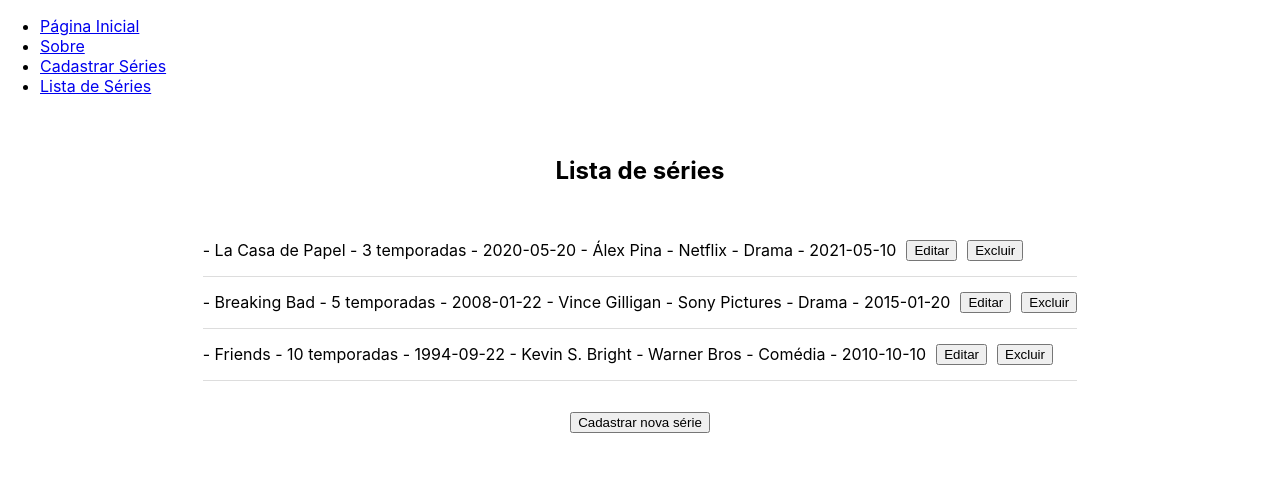
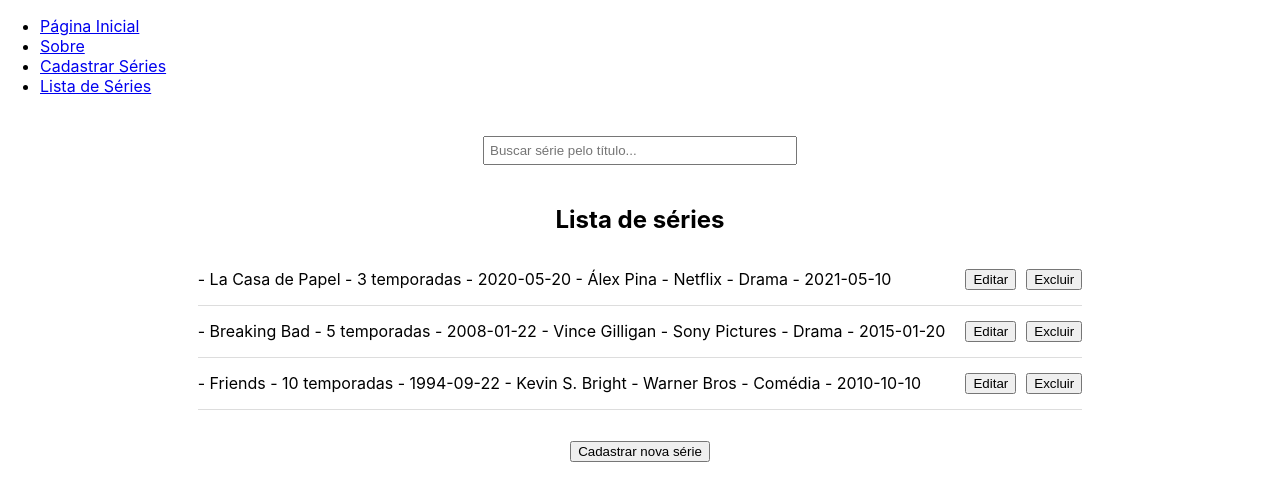
Before and after one commit to voyydless/series-journal, a React (Create React App) app: page /lista in a window 1280 px wide. Shown: the top 500 px of the page. Built offline with nearby package versions, Linux system fonts and the light colour scheme.

Commit message:
feat: implement series management with add, edit, and delete functionalities

```diff
--- a/src/App.jsx
+++ b/src/App.jsx
@@ -1,4 +1,4 @@
-import React from 'react';
+import React, { useState } from 'react';
 import { BrowserRouter, Routes, Route } from 'react-router-dom';
 import NavBar from './components/NavBar';
 import HomePage from './pages/Home';
@@ -7,15 +7,32 @@ import About from './pages/About';
 import ListSeries from './pages/SerieList';
 
 function App() {
+  const [series, setSeries] = useState([
+    { id: 1, title: 'La Casa de Papel', seasons: 3, releaseDate: '2020-05-20', director: 'Álex Pina', studio: 'Netflix', category: 'Drama', watchDate: '2021-05-10' },
+    { id: 2, title: 'Breaking Bad', seasons: 5, releaseDate: '2008-01-22', director: 'Vince Gilligan', studio: 'Sony Pictures', category: 'Drama', watchDate: '2015-01-20' },
+    { id: 3, title: 'Friends', seasons: 10, releaseDate: '1994-09-22', director: 'Kevin S. Bright', studio: 'Warner Bros', category: 'Comédia', watchDate: '2010-10-10' }
+  ]);
+
+  const addSeries = (newSeries) => {
+    setSeries([...series, { ...newSeries, id: Date.now() }]);
+  };
+
+  const deleteSeries = (id) => {
+    setSeries(series.filter(item => item.id !== id));
+  };
+
+  const editSeries = (id, updatedSeries) => {
+    setSeries(series.map(item => item.id === id ? updatedSeries : item));
+  };
+
   return (
     <BrowserRouter>
       <NavBar />
-
       <Routes>
         <Route path="/" element={<HomePage />} />
-        <Route path="/cadastrar" element={<RegisterSeries />} />
-        <Route path="sobre" element={<About />}/>
-        <Route path="/lista" element={<ListSeries />} />
+        <Route path="/cadastrar" element={<RegisterSeries addSeries={addSeries} />} />
+        <Route path="/sobre" element={<About />}/>
+        <Route path="/lista" element={<ListSeries series={series} deleteSeries={deleteSeries} editSeries={editSeries} />} />
       </Routes>
     </BrowserRouter>
   );
--- a/src/components/SerieForm/index.jsx
+++ b/src/components/SerieForm/index.jsx
@@ -1,15 +1,13 @@
 import React, { useState } from 'react';
 
-function SerieForm() {
-  const [formData, setFormData] = useState({
-    titulo: '',
-    temporadas: '',
-    dataLancamento: '',
-    diretor: '',
-    produtora: '',
-    categoria: '',
-    dataAssistido: ''
-  });
+function SerieForm({ addSeries }) {
+  const initialState = {
+    title: '', seasons: '', releaseDate: '', director: '', studio: '', category: '', watchDate: ''
+  };
+
+  const [formData, setFormData] = useState(initialState);
+  const [errorMsg, setErrorMsg] = useState('');
+  const [successMsg, setSuccessMsg] = useState('');
 
   const handleChange = (e) => {
     setFormData({ ...formData, [e.target.name]: e.target.value });
@@ -17,48 +15,75 @@ function SerieForm() {
 
   const handleSubmit = (e) => {
     e.preventDefault();
-    console.log('Dados do formulário:', formData);
+    setErrorMsg('');
+    setSuccessMsg('');
+
+    if (!formData.title.trim() || !formData.director.trim() || !formData.studio.trim()) {
+      setErrorMsg('Os campos de texto não podem estar vazios ou conter apenas espaços.');
+      return;
+    }
+
+    if (Number(formData.seasons) <= 0) {
+      setErrorMsg('O número de temporadas deve ser maior que zero.');
+      return;
+    }
+
+    addSeries(formData);
+    setSuccessMsg('Série cadastrada com sucesso!');
+    setFormData(initialState);
   };
 
   return (
-    <div style={{ textAlign: 'center' }}>
+    <div style={{ display: 'flex', flexDirection: 'column', alignItems: 'center' }}>
       <h2>Cadastrar séries</h2>
-      <form
-        onSubmit={handleSubmit}
-        style={{ display: 'flex', flexDirection: 'column', gap: '8px', alignItems: 'flex-end' }}
-      >
+
+      <form onSubmit={handleSubmit} style={{ display: 'flex', flexDirection: 'column', gap: '8px', alignItems: 'flex-end' }}>
         <div>
           <label>Título:</label>
-          <input type="text" name="titulo" value={formData.titulo} onChange={handleChange} required />
+          <input type="text" name="title" value={formData.title} onChange={handleChange} required />
         </div>
         <div>
           <label>Número de Temporadas:</label>
-          <input type="number" name="temporadas" value={formData.temporadas} onChange={handleChange} required />
+          <input type="number" name="seasons" value={formData.seasons} onChange={handleChange} required />
         </div>
         <div>
           <label>Data de Lançamento da Temporada:</label>
-          <input type="date" name="dataLancamento" value={formData.dataLancamento} onChange={handleChange} required />
+          <input type="date" name="releaseDate" value={formData.releaseDate} onChange={handleChange} required />
         </div>
         <div>
           <label>Diretor:</label>
-          <input type="text" name="diretor" value={formData.diretor} onChange={handleChange} required />
+          <input type="text" name="director" value={formData.director} onChange={handleChange} required />
         </div>
         <div>
           <label>Produtora:</label>
-          <input type="text" name="produtora" value={formData.produtora} onChange={handleChange} required />
+          <input type="text" name="studio" value={formData.studio} onChange={handleChange} required />
         </div>
         <div>
           <label>Categoria:</label>
-          <input type="text" name="categoria" value={formData.categoria} onChange={handleChange} required />
+          <input type="text" name="category" value={formData.category} onChange={handleChange} required />
         </div>
         <div>
           <label>Data em que assistiu:</label>
-          <input type="date" name="dataAssistido" value={formData.dataAssistido} onChange={handleChange} required />
+          <input type="date" name="watchDate" value={formData.watchDate} onChange={handleChange} required />
         </div>
+
         <div style={{ alignSelf: 'center', marginTop: '10px' }}>
           <button type="submit">Cadastrar Série</button>
         </div>
       </form>
+
+      <div style={{ minHeight: '40px', marginTop: '15px', display: 'flex', justifyContent: 'center', width: '100%' }}>
+        {errorMsg && (
+          <div style={{ backgroundColor: '#aa3f33', color: 'white', padding: '10px', borderRadius: '4px', whiteSpace: 'nowrap' }}>
+            {errorMsg}
+          </div>
+        )}
+        {successMsg && (
+          <div style={{ backgroundColor: '#3aa538', color: 'white', padding: '10px', borderRadius: '4px', whiteSpace: 'nowrap' }}>
+            {successMsg}
+          </div>
+        )}
+      </div>
     </div>
   );
 }
--- a/src/components/SerieList/index.jsx
+++ b/src/components/SerieList/index.jsx
@@ -1,28 +1,77 @@
-import React from 'react';
+import React, { useState } from 'react';
 import { Link } from 'react-router-dom';
 
-function SerieList({ series }) {
+function SerieList({ series, deleteSeries, editSeries }) {
+  const [editingId, setEditingId] = useState(null);
+  const [editFormData, setEditFormData] = useState({});
+
+  const handleEditClick = (item) => {
+    setEditingId(item.id);
+    setEditFormData(item);
+  };
+
+  const handleEditChange = (e) => {
+    setEditFormData({ ...editFormData, [e.target.name]: e.target.value });
+  };
+
+  const handleSave = () => {
+    editSeries(editingId, editFormData);
+    setEditingId(null);
+  };
+
+  const handleCancel = () => {
+    setEditingId(null);
+  };
+
   return (
     <div style={{ textAlign: 'center' }}>
       <h2>Lista de séries</h2>
 
-      <div style={{ display: 'inline-block', textAlign: 'left', marginTop: '20px' }}>
-        {series.map((serie, index) => (
+      <div style={{ margin: '20px auto 0', textAlign: 'left', maxWidth: '900px', width: '100%' }}>
+        {series.length === 0 && <p style={{ textAlign: 'center' }}>Nenhuma série encontrada.</p>}
+
+        {series.map((item) => (
           <div
-            key={index}
+            key={item.id}
             style={{
               borderBottom: '1px solid #ddd',
               padding: '15px 0',
               display: 'flex',
               alignItems: 'center',
-              gap: '10px'
+              justifyContent: 'space-between'
             }}
           >
-            <span>
-              - {serie.titulo} - {serie.temporadas} temporadas - {serie.dataLancamento} - {serie.diretor} - {serie.produtora} - {serie.categoria} - {serie.dataAssistido}
-            </span>
-            <button>Editar</button>
-            <button>Excluir</button>
+
+            {editingId === item.id ? (
+              <div style={{ display: 'flex', flexWrap: 'wrap', gap: '5px', flex: 1, paddingRight: '20px' }}>
+                <input type="text" name="title" value={editFormData.title} onChange={handleEditChange} placeholder="Título" />
+                <input type="number" name="seasons" value={editFormData.seasons} onChange={handleEditChange} placeholder="Temporadas" style={{ width: '50px' }} />
+                <input type="date" name="releaseDate" value={editFormData.releaseDate} onChange={handleEditChange} />
+                <input type="text" name="director" value={editFormData.director} onChange={handleEditChange} placeholder="Diretor" />
+                <input type="text" name="studio" value={editFormData.studio} onChange={handleEditChange} placeholder="Produtora" />
+                <input type="text" name="category" value={editFormData.category} onChange={handleEditChange} placeholder="Categoria" style={{ width: '80px' }} />
+                <input type="date" name="watchDate" value={editFormData.watchDate} onChange={handleEditChange} />
+              </div>
+            ) : (
+              <span style={{ paddingRight: '20px' }}>
+                - {item.title} - {item.seasons} temporadas - {item.releaseDate} - {item.director} - {item.studio} - {item.category} - {item.watchDate}
+              </span>
+            )}
+
+            <div style={{ display: 'flex', gap: '10px', flexShrink: 0 }}>
+              {editingId === item.id ? (
+                <>
+                  <button onClick={handleSave}>Salvar</button>
+                  <button onClick={handleCancel}>Cancelar</button>
+                </>
+              ) : (
+                <>
+                  <button onClick={() => handleEditClick(item)}>Editar</button>
+                  <button onClick={() => deleteSeries(item.id)}>Excluir</button>
+                </>
+              )}
+            </div>
+
           </div>
         ))}
       </div>
--- a/src/pages/RegisterSeries.jsx
+++ b/src/pages/RegisterSeries.jsx
@@ -1,16 +1,15 @@
 import React from 'react';
 import SerieForm from '../components/SerieForm';
 
-function RegisterSeries() {
+function RegisterSeries({ addSeries }) {
   return (
     <div style={{
       display: 'flex',
       flexDirection: 'column',
       alignItems: 'center',
       justifyContent: 'center',
-      height: '80dvh'
-    }}>
-      <SerieForm />
+      height: '80dvh' }}>
+      <SerieForm addSeries={addSeries} />
     </div>
   );
 }
--- a/src/pages/SerieList.jsx
+++ b/src/pages/SerieList.jsx
@@ -1,36 +1,12 @@
-import React from 'react';
+import React, { useState } from 'react';
 import SerieList from '../components/SerieList';
 
-function ListSeries() {
-  const mockSeries = [
-    {
-      titulo: 'La Casa de Papel',
-      temporadas: 3,
-      dataLancamento: '2020-05-20',
-      diretor: 'Álex Pina',
-      produtora: 'Netflix',
-      categoria: 'Drama',
-      dataAssistido: '2021-05-10'
-    },
-    {
-      titulo: 'Breaking Bad',
-      temporadas: 5,
-      dataLancamento: '2008-01-22',
-      diretor: 'Vince Gilligan',
-      produtora: 'Sony Pictures',
-      categoria: 'Drama',
-      dataAssistido: '2015-01-20'
-    },
-    {
-      titulo: 'Friends',
-      temporadas: 10,
-      dataLancamento: '1994-09-22',
-      diretor: 'Kevin S. Bright',
-      produtora: 'Warner Bros',
-      categoria: 'Comédia',
-      dataAssistido: '2010-10-10'
-    }
-  ];
+function ListSeries({ series, deleteSeries, editSeries }) {
+  const [searchTerm, setSearchTerm] = useState('');
+
+  const filteredSeries = series.filter(item =>
+    item.title.toLowerCase().includes(searchTerm.toLowerCase())
+  );
 
   return (
     <div style={{
@@ -39,7 +15,19 @@ function ListSeries() {
       alignItems: 'center',
       marginTop: '40px'
     }}>
-      <SerieList series={mockSeries} />
+      <input
+        type="text"
+        placeholder="Buscar série pelo título..."
+        value={searchTerm}
+        onChange={(e) => setSearchTerm(e.target.value)}
+        style={{ marginBottom: '20px', padding: '5px', width: '300px' }}
+      />
+
+      <SerieList
+        series={filteredSeries}
+        deleteSeries={deleteSeries}
+        editSeries={editSeries}
+      />
     </div>
   );
 }
```
